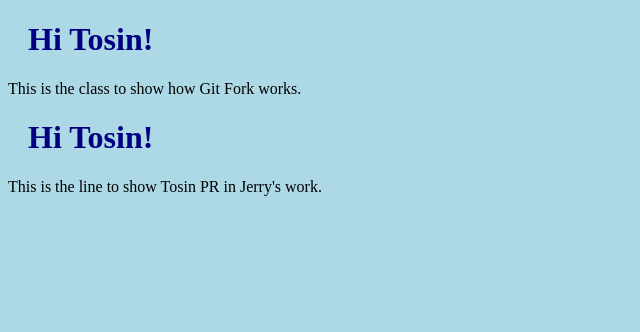
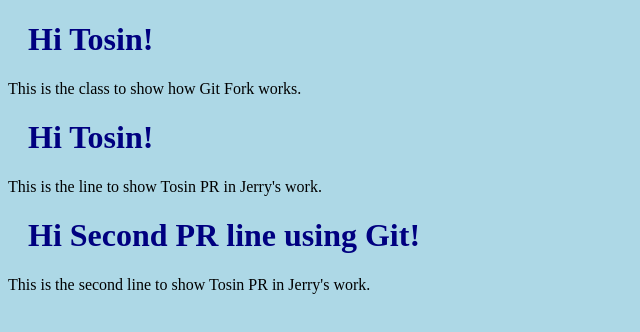
Before and after one commit to StatBlack/jeytest, a plain HTML site: page index.html in a window 1280 px wide. Shown: the whole page, without its empty margins (0-640 px from the left). Drawn offline with Linux system fonts and the light colour scheme.

Commit message:
Made second changes

```diff
--- a/index.html
+++ b/index.html
@@ -14,5 +14,7 @@
 <h1>Hi Tosin!</h1>
 <p>This is the line to show Tosin PR in Jerry's work.</p>
 
+<h1>Hi Second PR line using Git!</h1>
+<p>This is the second line to show Tosin PR in Jerry's work.</p>
 <body>
 </html>
```
